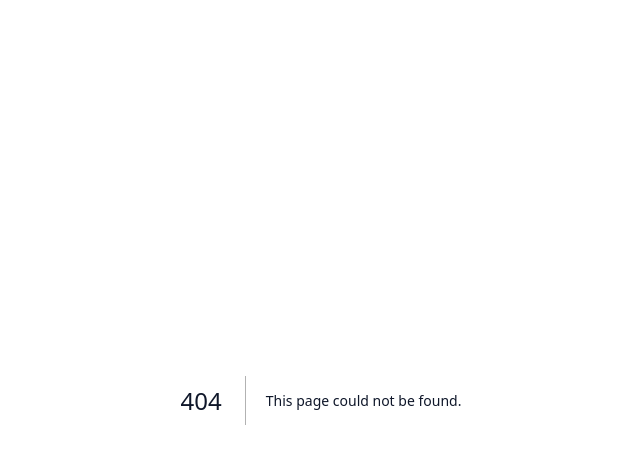
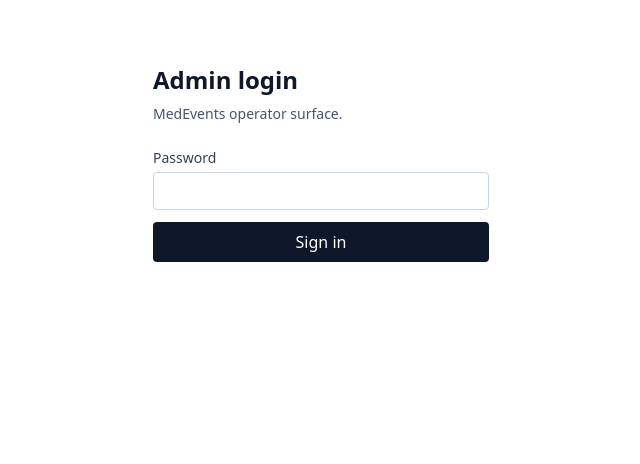
Before and after one commit to cheikhanasiaeste-boop/medevents, a Next.js app in the folder apps/web/: page /admin/login in a window 1280 px wide. Before the commit this address had no page. Shown: the top 464 px of the page, without its empty margins (319-959 px from the left). Built offline with nearby package versions, Linux system fonts and the light colour scheme.

Commit message:
feat(web): /admin/login page + POST + logout handler

```diff
--- /dev/null
+++ b/apps/web/app/(admin)/admin/login/page.tsx
@@ -0,0 +1,41 @@
+export default async function LoginPage({
+  searchParams,
+}: {
+  searchParams: Promise<{ error?: string; next?: string }>;
+}) {
+  const params = await searchParams;
+  return (
+    <main className="mx-auto max-w-sm px-6 py-16">
+      <h1 className="text-2xl font-semibold">Admin login</h1>
+      <p className="mt-2 text-sm text-slate-600">MedEvents operator surface.</p>
+
+      {params.error && (
+        <p className="mt-4 rounded bg-red-50 px-3 py-2 text-sm text-red-700">
+          {params.error === "invalid"
+            ? "Wrong password."
+            : "Sign-in failed. Try again."}
+        </p>
+      )}
+
+      <form method="POST" action="/admin/login" className="mt-6 space-y-3">
+        <input type="hidden" name="next" value={params.next ?? "/admin"} />
+        <label className="block text-sm font-medium text-slate-700">
+          Password
+          <input
+            type="password"
+            name="password"
+            autoComplete="current-password"
+            required
+            className="mt-1 block w-full rounded border border-slate-300 px-3 py-2"
+          />
+        </label>
+        <button
+          type="submit"
+          className="w-full rounded bg-slate-900 px-4 py-2 text-white hover:bg-slate-700"
+        >
+          Sign in
+        </button>
+      </form>
+    </main>
+  );
+}
--- /dev/null
+++ b/apps/web/app/(admin)/admin/login/route.ts
@@ -0,0 +1,36 @@
+import { NextResponse, type NextRequest } from "next/server";
+import { getIronSession } from "iron-session";
+import { sessionOptions, type SessionData } from "@/lib/auth/session";
+import { verifyPassword } from "@/lib/auth/password";
+
+export async function POST(req: NextRequest) {
+  const form = await req.formData();
+  const password = String(form.get("password") ?? "");
+  const next = String(form.get("next") ?? "/admin");
+
+  const hash = process.env.ADMIN_PASSWORD_HASH;
+  if (!hash) {
+    return NextResponse.redirect(
+      new URL("/admin/login?error=server", req.url),
+      303,
+    );
+  }
+
+  const ok = await verifyPassword(hash, password);
+  if (!ok) {
+    return NextResponse.redirect(
+      new URL("/admin/login?error=invalid", req.url),
+      303,
+    );
+  }
+
+  const res = NextResponse.redirect(new URL(next, req.url), 303);
+  // iron-session v8: pass (Request, Response, options) for route handlers
+  const session = await getIronSession<SessionData>(req, res, sessionOptions);
+  const now = Date.now();
+  session.actor = "owner";
+  session.issuedAt = now;
+  session.expiresAt = now + 24 * 60 * 60 * 1000;
+  await session.save();
+  return res;
+}
--- /dev/null
+++ b/apps/web/app/(admin)/admin/logout/route.ts
@@ -0,0 +1,11 @@
+import { NextResponse, type NextRequest } from "next/server";
+import { getIronSession } from "iron-session";
+import { sessionOptions, type SessionData } from "@/lib/auth/session";
+
+export async function POST(req: NextRequest) {
+  const res = NextResponse.redirect(new URL("/admin/login", req.url), 303);
+  // iron-session v8: pass (Request, Response, options) for route handlers
+  const session = await getIronSession<SessionData>(req, res, sessionOptions);
+  session.destroy();
+  return res;
+}
```
